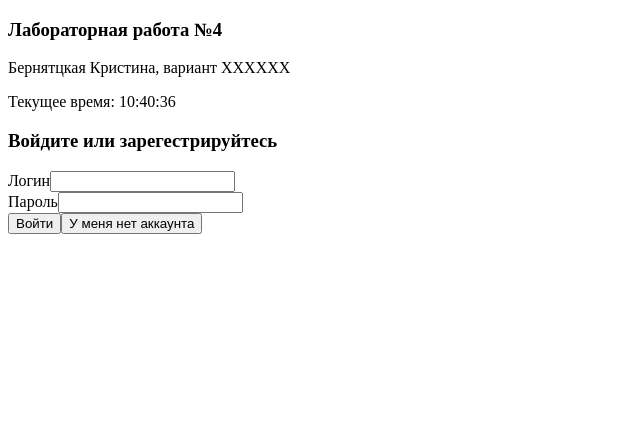
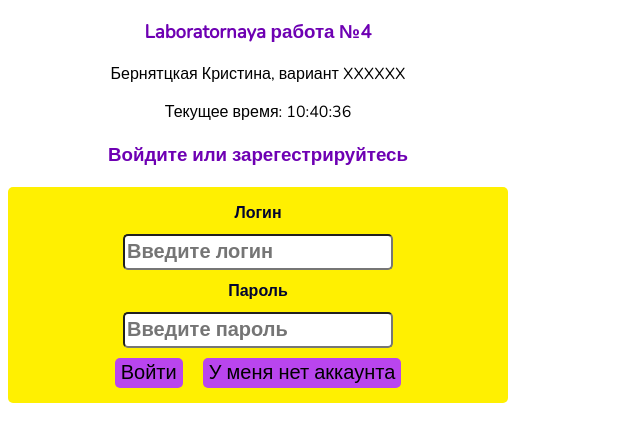
Before and after one commit to themyav/web-lab-4, a Vue app in the folder vue-http/: page / in a window 1280 px wide. Shown: the top 442 px of the page, without its empty margins (0-640 px from the left). Built offline with nearby package versions, Linux system fonts and the light colour scheme.

Commit message:
Added minimal design

```diff
--- a/vue-http/public/index.html
+++ b/vue-http/public/index.html
@@ -5,7 +5,9 @@
     <meta http-equiv="X-UA-Compatible" content="IE=edge">
     <meta name="viewport" content="width=device-width,initial-scale=1.0">
     <link rel="icon" href="<%= BASE_URL %>favicon.ico">
-    <title>Лабораторная работа №4</title>
+      <link rel="stylesheet" href="https://fonts.googleapis.com/css?family=Nunito">
+
+      <title>Лабораторная работа №4</title>
   </head>
   <body>
     <noscript>
--- a/vue-http/src/App.vue
+++ b/vue-http/src/App.vue
@@ -2,7 +2,7 @@
 <template>
   <div>
   <header>
-    <h3>Лабораторная работа №4</h3>
+    <h3>Laboratornaya работа №4</h3>
     <p>Бернятцкая Кристина, вариант XXXXXX</p>
     <p>Текущее время: {{ time }}</p>
   </header>
@@ -56,3 +56,42 @@ export default {
   }
 };
 </script>
+
+<style>
+#app{
+  font-family: 'Nunito', sans-serif;
+  max-width: 500px;
+  text-align: center;
+}
+header{
+}
+button{
+  background-color: #b945ee;
+  border: 0;
+  margin: 10px;
+  height: 30px;
+  font-size: 20px;
+  border-radius: 5px;
+  font-family: 'Nunito', sans-serif;
+
+}
+h3{
+  color: #6e00b3
+}
+input{
+  border-radius: 5px;
+  height: 30px;
+  font-size: 20px;
+  font-weight: bold;
+  color: #6e00b3;
+  font-family: 'Nunito', sans-serif;
+}
+label{
+  display: block;
+  font-weight: bold;
+  color: #020530;
+  margin-top: 10px;
+  margin-bottom: 10px;
+
+}
+</style>
--- a/vue-http/src/components/EnterForm.vue
+++ b/vue-http/src/components/EnterForm.vue
@@ -1,11 +1,14 @@
 <template>
   <div>
     <h3>Войдите или зарегестрируйтесь</h3>
+
+    <div id="enter_form">
     <label for="login">Логин</label>
-    <input type="text" id="login" maxlength="15" v-model="login"/><br>
+    <input type="text" id="login" maxlength="15" placeholder="Введите логин"
+           title="Введите логин не длинее 15 символов" v-model="login"/><br>
 
     <label for="password">Пароль</label>
-    <input type="password" id="password" maxlength="15" v-model="password"/><br>
+    <input type="password" id="password" maxlength="15" placeholder="Введите пароль" v-model="password"/><br>
 
     <div v-if="!this.registration">
       <button id="enter" @click="validateEnter">Войти</button>
@@ -18,7 +21,8 @@
       <button id="register" @click="validateRegistration">Зарегистрироваться</button>
     </div>
 
-    <p>{{ message }}</p></div>
+    </div>
+  <p>{{ message }}</p></div>
 </template>
 
 <script>
@@ -142,3 +146,19 @@ export default {
   },
 };
 </script>
+
+<style scoped>
+div#enter_form{
+  background-color: #fff001;
+  border-radius: 5px;
+  padding-top: 5px;
+  padding-bottom: 5px;
+}
+p{
+  color: #6e00b3;
+  font-weight: bold;
+}
+title{
+  color: red;
+}
+</style>
--- a/vue-http/src/components/PointForm.vue
+++ b/vue-http/src/components/PointForm.vue
@@ -81,3 +81,14 @@ export default {
   }
 }
 </script>
+
+<style scoped>
+div{
+  background-color: #fff001;
+  border-radius: 5px;
+}
+canvas{
+  border-radius: 5px;
+  margin: 10px;
+}
+</style>
--- a/vue-http/src/components/PointRow.vue
+++ b/vue-http/src/components/PointRow.vue
@@ -1,5 +1,4 @@
 <template>
-  <div>
     <tr>
       <td>{{ point.x }}</td>
       <td>{{ point.y }}</td>
@@ -8,8 +7,6 @@
       <td>{{ point.time }}</td>
       <td>{{ point.creationDate }}</td>
     </tr>
-  </div>
-
 </template>
 
 <script>
--- a/vue-http/src/components/PointsList.vue
+++ b/vue-http/src/components/PointsList.vue
@@ -1,5 +1,5 @@
 <template>
-  <div>
+  <div id="point_list">
     <point-form :points="points" :pointAttr="point" :token="token" :user="user" @onPointAdd="add"/>
     <table>
       <point-row v-for="point in points" :key="point.id" :point="point" :points="points"/>
@@ -59,6 +59,15 @@ export default {
 }
 </script>
 
-<style scoped>
+<style>
+table {
+  border-collapse: collapse;
+  border-radius: 10px;
+  border-style: hidden; /* hide standard table (collapsed) border */
+  box-shadow: 0 0 0 2px #666; /* this draws the table border  */
+}
 
+td {
+  border: 2px solid #ccc;
+}
 </style>
--- a/vue-http/src/js/drawer.js
+++ b/vue-http/src/js/drawer.js
@@ -16,7 +16,7 @@ export default {
                 return y >= -2 * x - R;
             } else return false;
         }, drawPoint: function (x, y, text, ctx, good = true) {
-            if (good) ctx.fillStyle = 'green'; else ctx.fillStyle = 'red'
+            if (good) ctx.fillStyle = 'black'; else ctx.fillStyle = 'red'
             ctx.beginPath();
             ctx.arc(x, y, 2, 0, 2 * Math.PI, true);
             ctx.fill();
@@ -62,8 +62,8 @@ export default {
             this.ctx.fillStyle = 'white';
             this.ctx.fillRect(0, 0, width, height);
 
-            this.ctx.fillStyle = '#89CFF0';
-            this.ctx.strokeStyle = 'blue';
+            this.ctx.fillStyle = '#b945ee';
+            this.ctx.strokeStyle = '#6e00b3';
             this.ctx.font = '12px serif';
 
             this.ctx.beginPath(); //I
```
